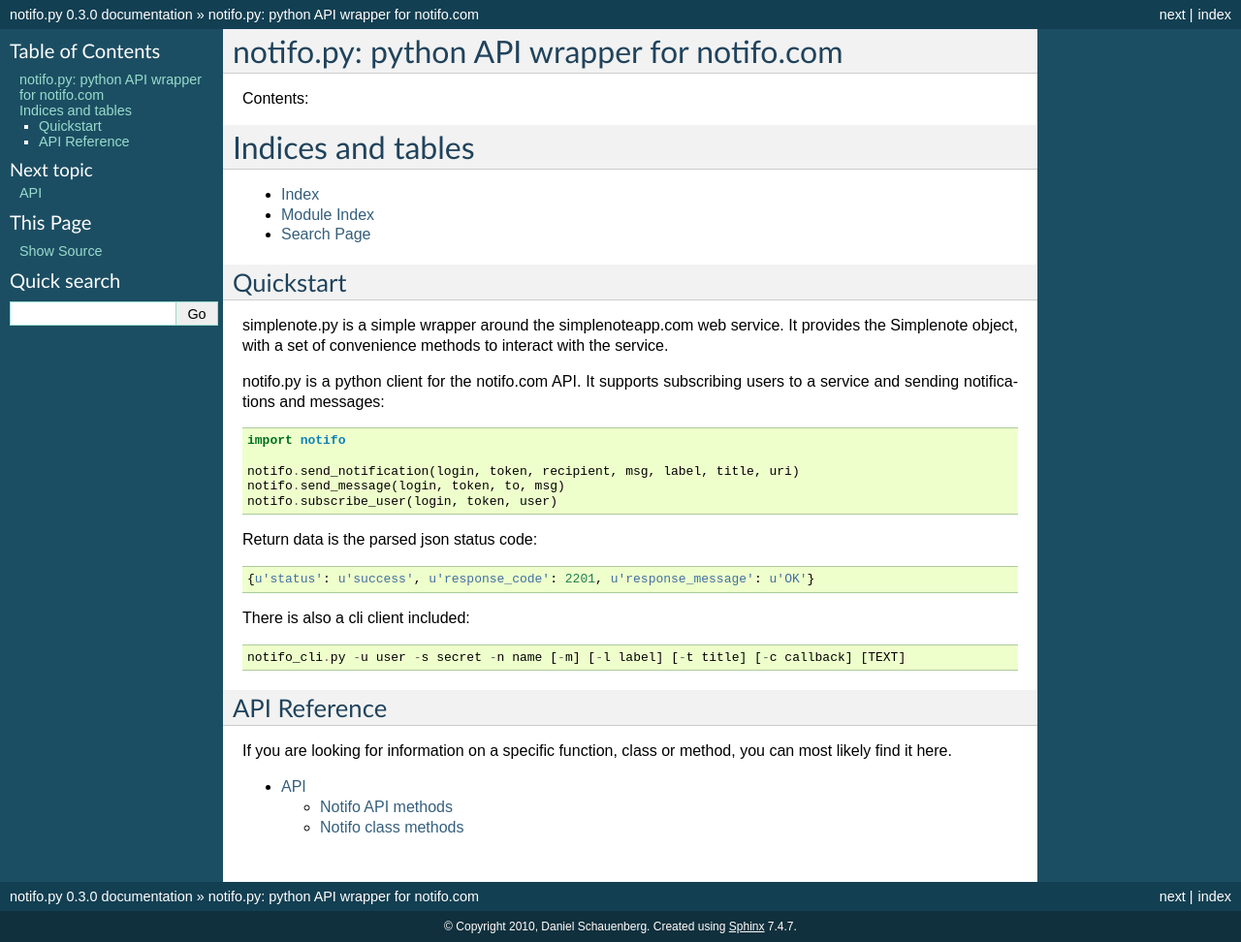
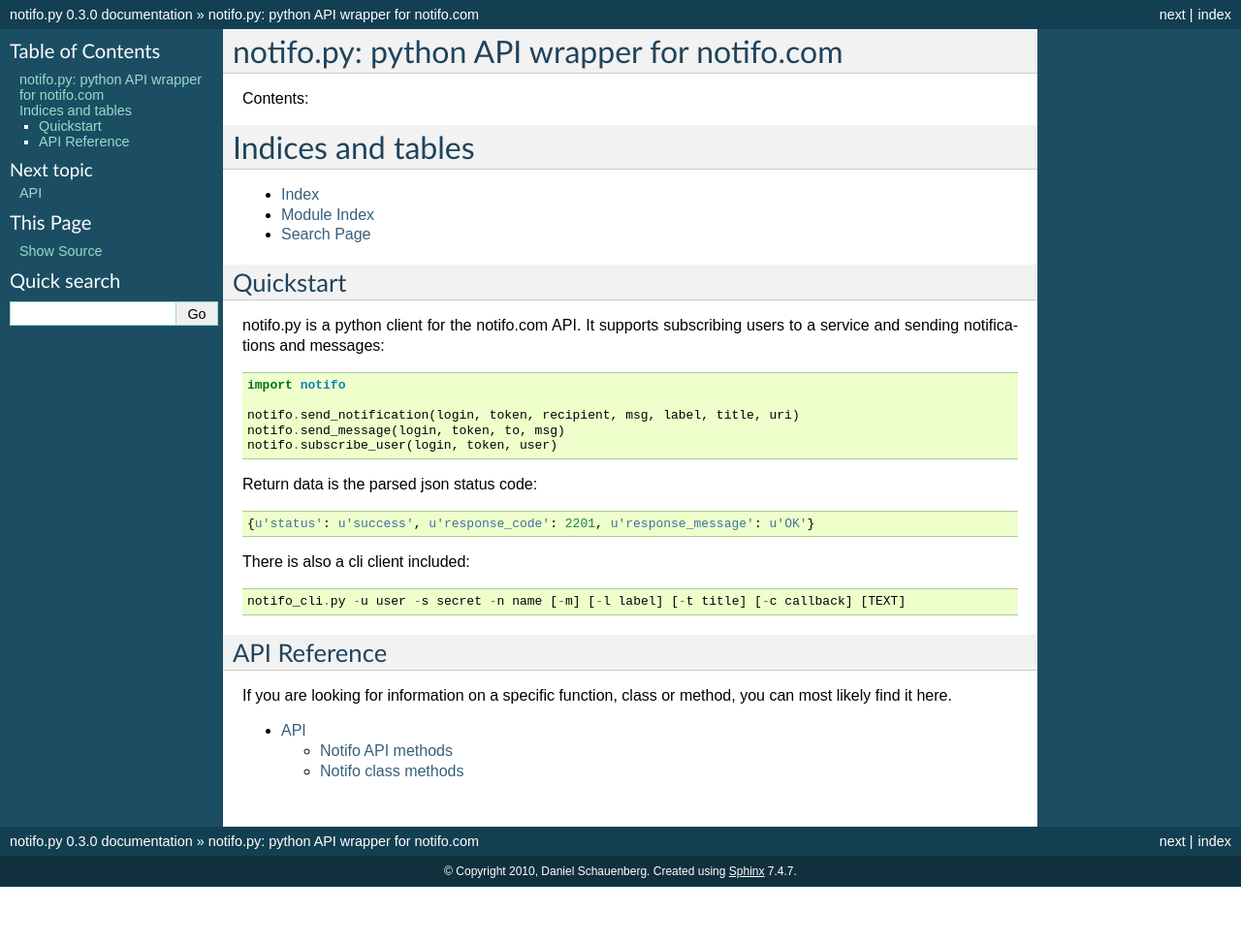
Before and after one commit to mrtazz/notifo.py, a Sphinx documentation site: the page built from docs/index.rst, in a window 1280 px wide. Shown: the whole page at 97% size. Built offline with Sphinx 7.4.7, drawn with Linux system fonts in a browser that asks for light colours; after the commit the page ends 915 px from its top, so only the background shows below that.

Commit message:
fix docs

```diff
--- a/docs/index.rst
+++ b/docs/index.rst
@@ -18,10 +18,6 @@
 
 Quickstart
 -----------
-simplenote.py is a simple wrapper around the simplenoteapp.com web service. It
-provides the Simplenote object, with a set of convenience methods to interact
-with the service.
-
 notifo.py is a python client for the notifo.com API. It supports subscribing
 users to a service and sending notifications and messages::
 
```
